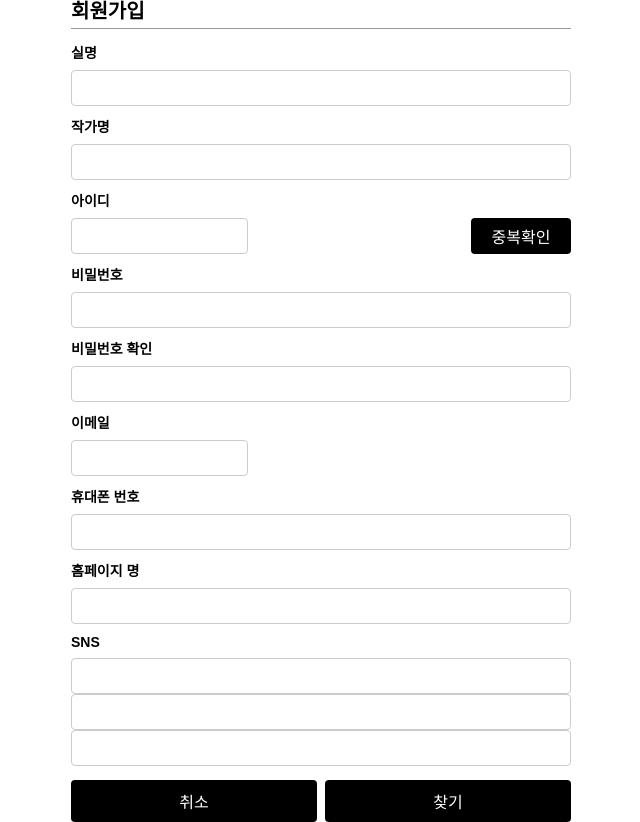
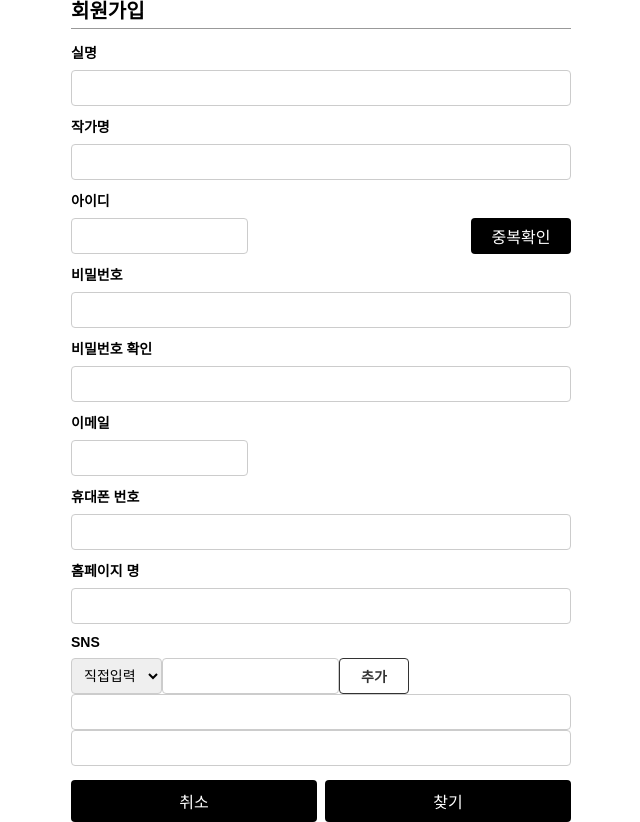
Before and after one commit to SeungaLeeah/artist-workspace-at, a Next.js app: page /join in a window 1280 px wide. Shown: the whole page, without its empty margins (327-967 px from the left). Built offline with nearby package versions, Linux system fonts and the light colour scheme; a web font is replaced by a local one.

Commit message:
feature: 회원가입 적용중 및 셀렉트박스 적용

```diff
--- a/src/components/button.tsx
+++ b/src/components/button.tsx
@@ -2,12 +2,13 @@ import styles from './button.module.css';
 import React from 'react';
 
 interface ButtonProps {
-    type?: 'button' | 'submit' | 'reset'; // 버튼 타입
-    onClick?: () => void; // 클릭 이벤트 핸들러
-    className?: string; // 추가적인 클래스명
-    disabled?: boolean; // 버튼 비활성화 여부
-    children: React.ReactNode; // 버튼에 표시될 내용 (텍스트 또는 JSX)
-    loading?: boolean; // 로딩 상태 표시 여부
+    type?: 'button' | 'submit' | 'reset';
+    onClick?: () => void;
+    className?: string;
+    disabled?: boolean;
+    children: React.ReactNode;
+    loading?: boolean;
+    fontSize?:string
 }
 
 const Button: React.FC<ButtonProps> = ({
@@ -17,11 +18,13 @@ const Button: React.FC<ButtonProps> = ({
         disabled = false,
         children,
         loading = false,
+        fontSize='16px'
     }) => {
     return (
         <button
             type={type}
             onClick={onClick}
+            style={{fontSize:fontSize}}
             className={`${styles.button} ${loading ? `${styles.loading}` : ''} ${disabled ? `${styles.disabled}` : ''} ${className ? className : styles.buttonBg}`}
             disabled={disabled || loading}
         >
--- /dev/null
+++ b/src/components/selectBox.module.css
@@ -0,0 +1,11 @@
+.selectBox {
+    display: flex;
+    flex-direction: column;
+}
+
+.select {
+    padding: 8px;
+    font-size: 14px;
+    border: 1px solid #ccc;
+    border-radius: 4px;
+}
--- /dev/null
+++ b/src/components/selectBox.tsx
@@ -0,0 +1,47 @@
+import React from 'react';
+import styles from './selectBox.module.css';
+
+interface SelectBoxProps {
+    options: string[];
+    value: string;
+    onChange: (value: string) => void;
+    label?: string;
+    disabled?: boolean;
+    className?: string;
+    height?: string;
+    placeHolder?: string;
+}
+
+const selectBox: React.FC<SelectBoxProps> = ({
+    options,
+    value,
+    onChange,
+    label,
+    disabled,
+    className = '',
+    height = '36px',
+    placeHolder
+}) => {
+    return (
+        <div style={{height: height}} className={`${styles.selectBox} ${className}`}>
+            <select
+                className={`${styles.select}`}
+                value={value}
+                onChange={(e) => onChange(e.target.value)}
+                disabled={disabled}
+                aria-label={label}
+            >
+                <option value="" disabled>
+                    {placeHolder}
+                </option>
+                {options.map((option, index) => (
+                    <option key={index} value={option}>
+                        {option}
+                    </option>
+                ))}
+            </select>
+        </div>
+    );
+};
+
+export default selectBox;
--- a/src/pages/join/index.tsx
+++ b/src/pages/join/index.tsx
@@ -3,11 +3,19 @@ import styles from './join.module.css';
 import Input from "../../components/input";
 import Button from "../../components/button";
 import {useRouter} from "next/router";
+import SelectBox from '../../components/selectBox';
 
 const index = () => {
     const [password, setPassword] = useState('');
     const [checkPassword, setCheckPassword] = useState('');
     const router = useRouter();
+    const [selectedOption, setSelectedOption] = useState<string>('');
+
+    const handleChange = (value: string) => {
+        setSelectedOption(value);
+    };
+
+    const options = ['Option 1', 'Option 2', 'Option 3'];
 
     const handlePwChange = (e: React.ChangeEvent<HTMLInputElement>) => {
         setPassword(e.target.value);
@@ -106,12 +114,25 @@ const index = () => {
                 <div className={'w-100 mg-bt-10'}>
                     <div className={'fs-14 semi-bold mg-bt-8'}>SNS</div>
                     <div>
-                        <div>
+                        <div className={'fx-row'}>
+                            <SelectBox
+                                options={options}
+                                value={selectedOption}
+                                onChange={handleChange}
+                                placeHolder="직접입력"
+                            />
                             <Input
                                 type="text"
                                 value={checkPassword}
                                 onChange={handleCheckPwChange}
                             />
+                            <Button
+                                onClick={cancelBtn}
+                                fontSize={'14px'}
+                                className={`${styles.addBtn} mg-rt-4`}
+                            >
+                                {'추가'}
+                            </Button>
                         </div>
                         <div>
                             <Input
--- a/src/pages/join/join.module.css
+++ b/src/pages/join/join.module.css
@@ -55,3 +55,15 @@
     justify-content: space-between;
     width: 100%;
 }
+.addBtn{
+    background-color: #fff;
+    border: 1px solid #333;
+    color: #333;
+    width: 70px;
+    height: 36px;
+    font-weight: 600;
+}
+.addBtn:hover {
+    background-color: #c0c0c0;
+    border: none;
+}
```
